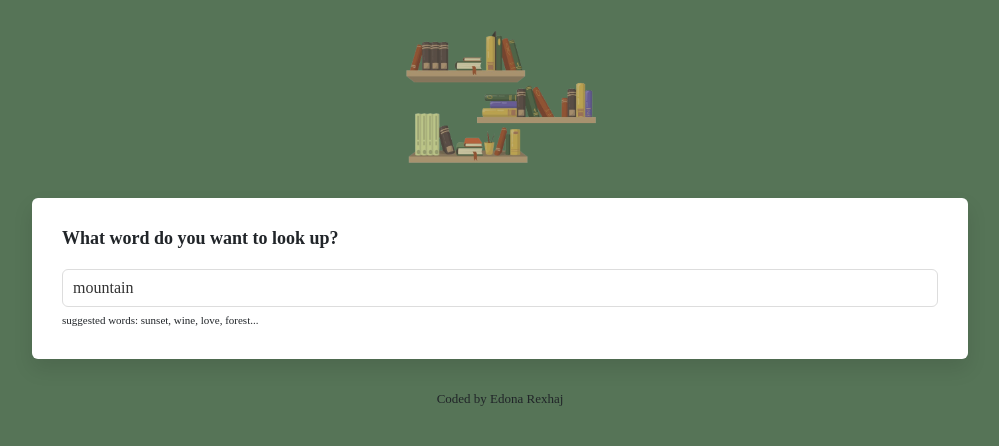
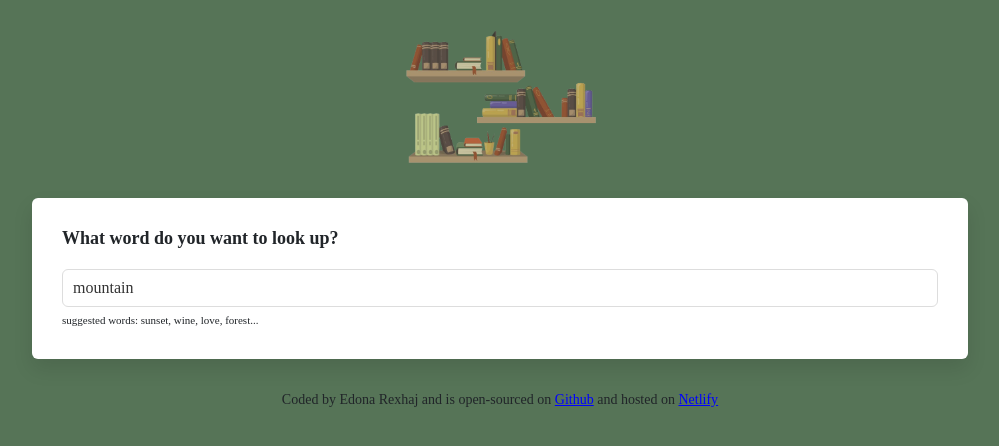
Before and after one commit to ShiineCodes/dictionary-project, a React (Create React App) app: page / in a window 1280 px wide. Shown: the top 446 px of the page, without its empty margins (140-1139 px from the left). Built offline with nearby package versions, Linux system fonts and the light colour scheme; no server answers.

Commit message:
Changed styling on photogallery and footer, and link to github and netlify

```diff
--- a/src/App.css
+++ b/src/App.css
@@ -23,5 +23,9 @@ opacity: 70%;
 .App-footer{
 text-align: center;
 margin:30px 0px;
-font-size: small;
+font-size: 14px;
 }
+
+.App-footer a {
+ color:blue;
+}
--- a/src/App.js
+++ b/src/App.js
@@ -1,20 +1,26 @@
 import './App.css';
 import books from './books.png';
-import Dictionary from "./Dictionary";
+import Dictionary from './Dictionary';
 
 export default function App() {
   return (
     <div className='App'>
       <div className='container'>
-      <header className='App-header'>
-        <img src={books} className='App-books img-fluid' alt='books' />
-      </header>
-      <main>
-      <Dictionary defaultKeyword="mountain"/>
-
-
-      </main>
-      <footer className='App-footer'> Coded by Edona Rexhaj </footer>
+        <header className='App-header'>
+          <img src={books} className='App-books img-fluid' alt='books' />
+        </header>
+        <main>
+          <Dictionary defaultKeyword='mountain' />
+        </main>
+        <footer className='App-footer'>
+          {' '}
+          Coded by Edona Rexhaj and is open-sourced on{' '}
+          <a href='https://github.com/ShiineCodes/dictionary-project'>
+            Github
+          </a>{' '}
+          and hosted on{' '}
+          <a href='https://main--keen-concha-0847f2.netlify.app/'>Netlify</a>{' '}
+        </footer>
       </div>
     </div>
   );
--- a/src/Photos.css
+++ b/src/Photos.css
@@ -1,10 +1,11 @@
-.PhotoGallery img{
+.PhotoGallery img {
   border-radius: 4px;
   margin-bottom: 20px;
-  box-shadow: 0px 5px 10px rgba(0,0,0,0.1)
+  box-shadow: 0px 5px 10px rgba(0, 0, 0, 0.1);
+  transition: 150ms all ease-in-out;
 }
 
 .PhotoGallery img:hover {
   transform: scale(1.1);
-  box-shadow: 0px 4px 6px rgba(0,0,0,0.1)
+  box-shadow: 0px 5px 10px rgba(0, 0, 0, 0.45);
 }
```
